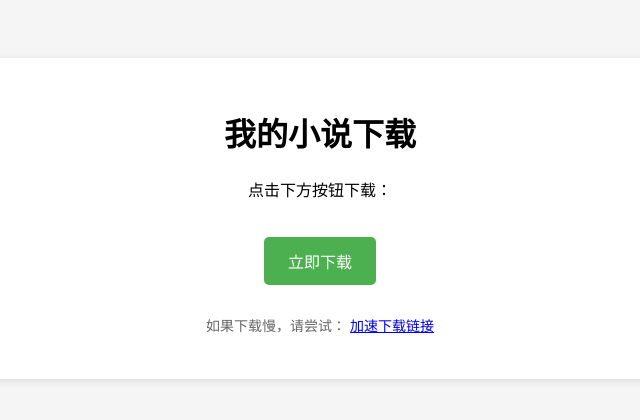
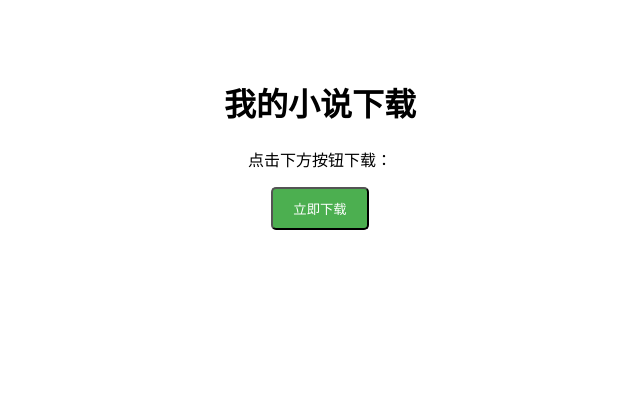
Before and after one commit to eyeuot/xunyu, a plain HTML site: page index.html in a window 1280 px wide. Shown: the whole page, without its empty margins (320-960 px from the left). Drawn offline with Linux system fonts and the light colour scheme.

Commit message:
Update index.html

```diff
--- a/index.html
+++ b/index.html
@@ -3,54 +3,39 @@
 <head>
     <title>小说下载</title>
     <style>
-        body {
-            font-family: Arial, sans-serif;
-            text-align: center;
-            padding: 50px;
-            background-color: #f5f5f5;
-        }
-        .container {
-            background: white;
-            padding: 30px;
-            border-radius: 8px;
-            box-shadow: 0 2px 10px rgba(0,0,0,0.1);
-            max-width: 600px;
-            margin: 0 auto;
-        }
+        /* 保持原有样式 */
+        body { font-family: Arial, sans-serif; text-align: center; padding: 50px; }
         .download-btn {
             display: inline-block;
-            padding: 12px 24px;
+            padding: 10px 20px;
             background: #4CAF50;
             color: white;
             text-decoration: none;
             border-radius: 5px;
-            font-size: 16px;
-            transition: background 0.3s;
-            margin-top: 20px;
-        }
-        .download-btn:hover {
-            background: #45a049;
         }
     </style>
 </head>
 <body>
-    <div class="container">
-        <h1>我的小说下载</h1>
-        <p>点击下方按钮下载：</p >
+    <h1>我的小说下载</h1>
+    <p>点击下方按钮下载：</p >
 
-        <!-- 使用新文件名 -->
-        <a href="https://raw.githubusercontent.com/eyeuot/xunyu/refs/heads/main/i%20hate%20you%20maybe%20jk.txt"
-           class="download-btn"
-           download="i hate you maybe jk.txt">
-            立即下载
-        </a >
+    <!-- 修改为JS强制下载 -->
+    <button onclick="downloadFile()" class="download-btn">立即下载</button>
 
-        <!-- 备用加速链接（国内推荐） -->
-        <p style="margin-top: 30px; color: #666; font-size: 14px;">
-            如果下载慢，请尝试：
-            <a href="https://ghproxy.com/https://raw.githubusercontent.com/eyeuot/xunyu/main/i%20hate%20you%20maybe%20jk.txt"
-               download>加速下载链接</a >
-        </p >
-    </div>
+    <script>
+        function downloadFile(https://ghfast.top/https://raw.githubusercontent.com/eyeuot/xunyu/refs/heads/main/i%20hate%20you%20maybe%20jk.txt) {
+            // 替换为你的GitHub Raw链接
+            const fileUrl = 'https://raw.githubusercontent.com/eyeuot/xunyu/main/i%20hate%20you%20maybe%20jk.txt';
+            const fileName = 'I-Hate-You-Maybe-JK.txt'; // 下载时显示的文件名
+
+            // 创建隐藏的下载链接
+            const link = document.createElement('a');
+            link.href = fileUrl;
+            link.download = fileName;
+            document.body.appendChild(link);
+            link.click();
+            document.body.removeChild(link);
+        }
+    </script>
 </body>
 </html>
```
